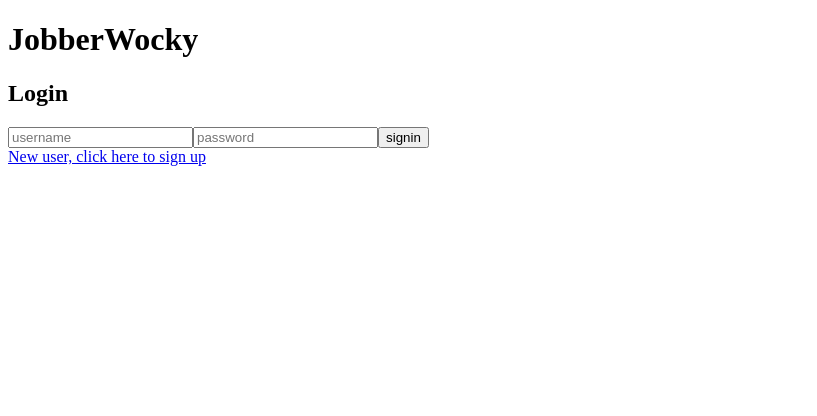
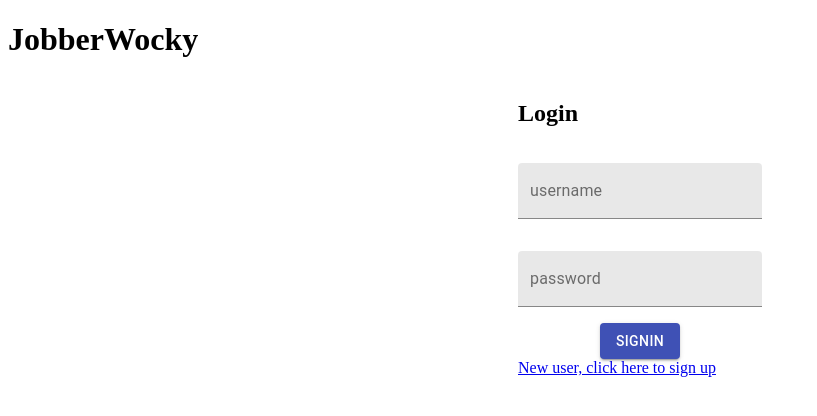
Before and after one commit to techhired/front_end_getTheJob, a React (Create React App) app in the folder main/: page / in a window 1280 px wide. Shown: the top 416 px of the page, without its empty margins (0-817 px from the left). Built offline with nearby package versions, Linux system fonts and the light colour scheme.

Commit message:
started using material-ui

```diff
--- a/main/package.json
+++ b/main/package.json
@@ -3,6 +3,8 @@
   "version": "0.1.0",
   "private": true,
   "dependencies": {
+    "@material-ui/core": "^4.1.1",
+    "@material-ui/icons": "^4.2.0",
     "cross-fetch": "^3.0.4",
     "react": "^16.8.6",
     "react-dom": "^16.8.6",
--- a/main/src/component/AuthForm/AuthForm.js
+++ b/main/src/component/AuthForm/AuthForm.js
@@ -1,4 +1,20 @@
 import React, {Component} from 'react';
+import Button from '@material-ui/core/Button';
+import { makeStyles } from '@material-ui/core/styles';
+import FormControl from '@material-ui/core/FormControl';
+import TextField from '@material-ui/core/TextField';
+import Grid from '@material-ui/core/Grid';
+
+const useStyles = makeStyles(theme => ({
+  margin: {
+    margin: theme.spacing(1),
+  },
+  textField: {
+    marginLeft: theme.spacing(1),
+    marginRight: theme.spacing(1),
+    width: 200,
+  },
+}));
 
 export class AuthForm extends Component {
   constructor(props) {
@@ -20,27 +36,49 @@ export class AuthForm extends Component {
   };
 
   render() {
+
+
     let {type} = this.props;
     type = type === 'signin' ? 'signin' : 'signup';
 
     return(
-      <form onSubmit={this.handleSubmit}>
-      <input
+      <Grid container={true} direction='column' justify='center' alignItems='center' spacing={1} >
+        <Grid item >
+          <FormControl className={useStyles.margin} onSubmit={this.handleSubmit} >
+            <TextField
+              className={useStyles.textField}
+              variant='filled'
               name='username'
-    placeholder='username'
+              label='username'
               type='text'
               value={this.state.username}
               onChange={this.handleChange}
+              margin='normal'
             />
-    <input
+          </FormControl>
+        </Grid>
+        <Grid item >
+          <FormControl className={useStyles.margin} onSubmit={this.handleSubmit} >
+            <TextField
+              className={useStyles.textField}
+              variant='filled'
               name='password'
-    placeholder='password'
+              label='password'
               type='password'
               value={this.state.password}
               onChange={this.handleChange}
+              margin='normal'
             />
-    <button type='submit'>{type}</button>
-      </form>
+          </FormControl>
+        </Grid>
+        <Grid item >
+          <Button
+            variant='contained'
+            color='primary'
+            type='submit'
+          >{type}</Button>
+        </Grid>
+      </Grid>
     );
   }
 }
--- a/main/src/component/Landing/Landing.js
+++ b/main/src/component/Landing/Landing.js
@@ -3,6 +3,7 @@ import * as authActions from '../../action/auth-actions';
 import { Link } from 'react-router-dom';
 import { AuthForm } from '../AuthForm/AuthForm';
 import { connect } from 'react-redux';
+import {Grid} from "@material-ui/core";
 
 class Landing extends React.Component {
 
@@ -15,19 +16,24 @@ handleSignIn = (user) => {
 };
 
 render() {
+
   const signIn =
-<div>
+    <Grid container={true} direction='column' justify='center' alignItems='center' alignContent='center' spacing={0} >
+      <Grid item >
         <h1>Login</h1>
         <AuthForm type='signin' onComplete={this.handleSignIn}/>
         <Link to='/signup'>New user, click here to sign up</Link>
-  </div>;
+      </Grid>
+    </Grid>;
 
   const signUp =
-<div>
+    <Grid container={true} direction='column' justify='center' alignItems='center' >
+      <Grid item >
         <h1>Sign Up</h1>
         <AuthForm type='signup' onComplete={this.handleSignUp}/>
         <Link to='/'>Already have an Account? Click here to login</Link>
-  </div>;
+      </Grid>
+    </Grid>;
 
   const {location} = this.props;
   return(
```
Also changed, not shown: 1 other file (tests, documents, lock files or other folders). Lines whose indentation alone changed are shown as unchanged.
